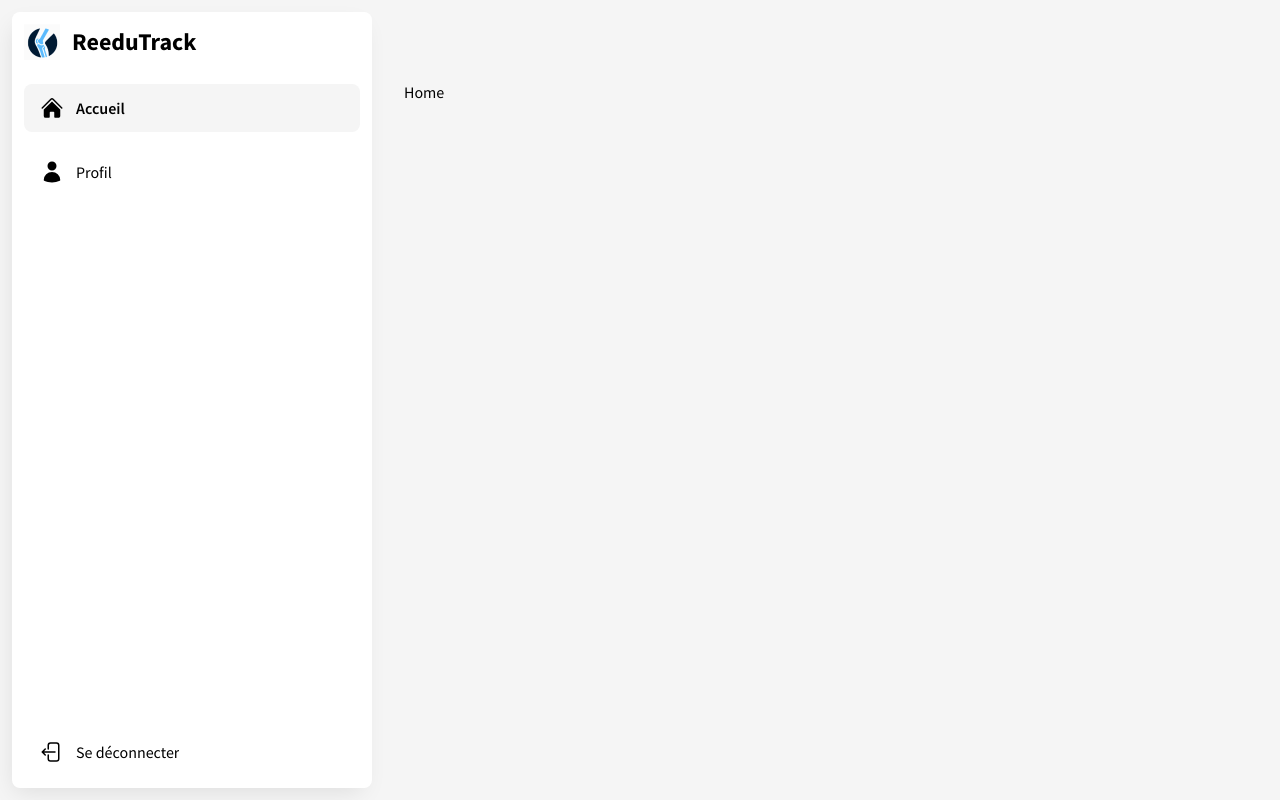
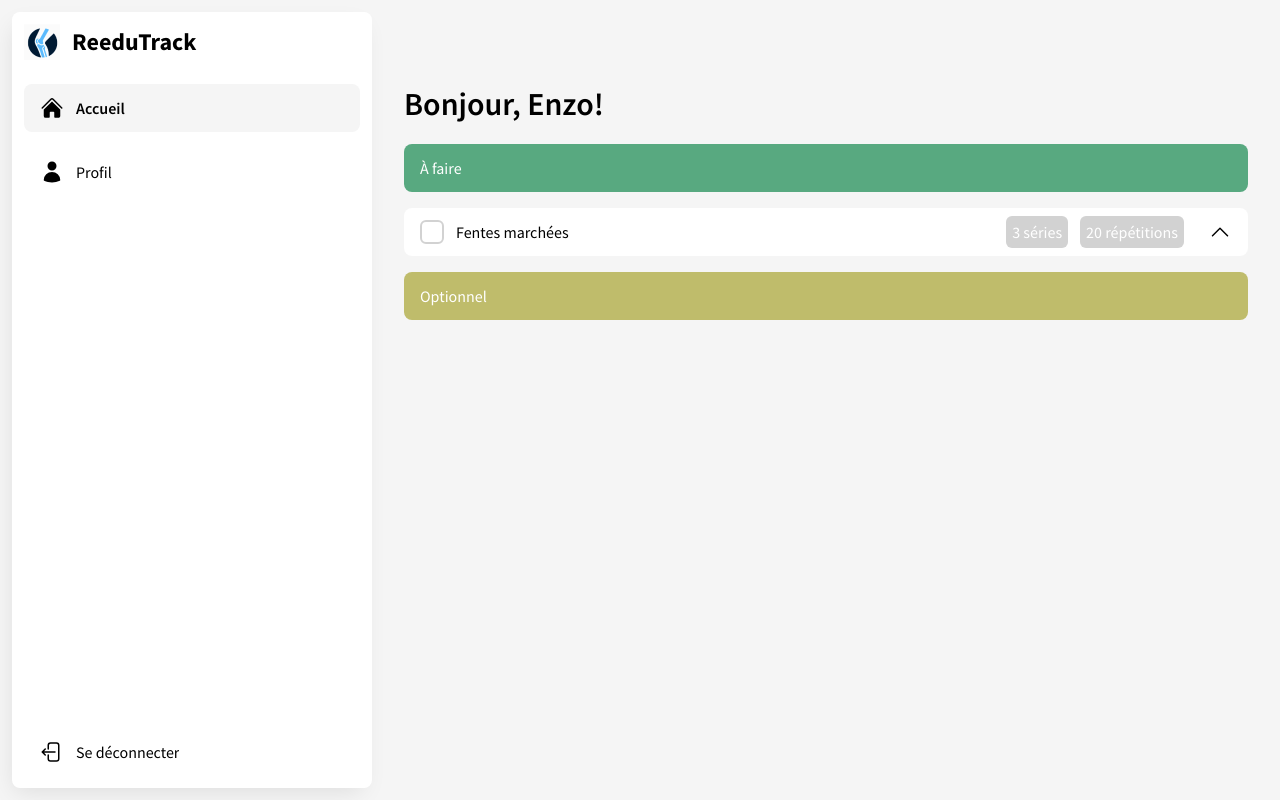
Before and after one commit to EnzoDelpy/ReeduTrack, a React (Vite) app: page / in a window 1280 px wide. Built offline with nearby package versions, Linux system fonts and the light colour scheme.

Commit message:
added todo exerices for customer

```diff
--- a/src/App.tsx
+++ b/src/App.tsx
@@ -10,7 +10,7 @@ function App() {
         <header>
           <Navbar></Navbar>
         </header>
-        <main className="lg:ml-[23.25rem] px-3 sm:px-8 py-20">
+        <main className="lg:ml-[23.25rem] px-3 sm:px-8 py-20 flex justify-center">
           <Routes>
             <Route path="/" element={<Home />}></Route>
             <Route path="/profile" element={<Profile />}></Route>
--- /dev/null
+++ b/src/components/Home/ExerciceItem.tsx
@@ -0,0 +1,19 @@
+import { useState } from "react";
+import ChevronUp from "../icons/ChevronUp";
+
+
+
+export default function ExerciceItem() {
+
+  const [isCollapsed, setIsCollapsed] = useState<boolean>(false);
+
+  return (
+    <div data-collapsed={isCollapsed} className={"w-full rounded-lg h-12 px-4 flex items-center bg-white gap-3 cursor-pointer"} onClick={()=>setIsCollapsed(!isCollapsed)}>
+      <input type="checkbox" className="h-6 w-6 rounded-md appearance-none checked:bg-green-custom border-gray-custom border-2 cursor-pointer" />
+      <span>Fentes marchées</span>
+      <div className="bg-gray-custom px-[0.375rem] py-1 text-white rounded-md ml-auto"><span>3 séries</span></div>
+      <div className="bg-gray-custom px-[0.375rem] py-1 text-white rounded-md"><span>20 répétitions</span></div>
+      <div data-collapsed={isCollapsed} className="ml-3 data-[collapsed=true]:rotate-180 transition-all duration-300"><ChevronUp></ChevronUp></div>
+    </div>
+  );
+}
--- a/src/components/Home/Home.tsx
+++ b/src/components/Home/Home.tsx
@@ -1,3 +1,11 @@
+import ExerciceItem from "./ExerciceItem";
+import TitleItem from "./TitleItem";
+
 export default function Home() {
-  return "Home";
+  return <div className="max-w-[60rem] w-full flex flex-col gap-4">
+    <h1 className="font-semibold text-[2rem]">Bonjour, Enzo!</h1>
+    <TitleItem color="bg-green-custom">À faire</TitleItem>
+    <ExerciceItem></ExerciceItem>
+    <TitleItem color="bg-yellow-custom">Optionnel</TitleItem>
+  </div>;
 }
--- /dev/null
+++ b/src/components/Home/TitleItem.tsx
@@ -0,0 +1,14 @@
+import { ReactNode } from "react";
+
+interface Props {
+    children: ReactNode;
+    color: string;
+  }
+
+export default function TitleItem({children, color}: Props) {
+  return (
+    <div className={"w-full rounded-lg h-12 px-4 flex items-center " + color}>
+      <span className="text-white">{children}</span>
+    </div>
+  );
+}
--- /dev/null
+++ b/src/components/icons/ChevronUp.tsx
@@ -0,0 +1,16 @@
+export default function ChevronUp() {
+  return (
+    <svg
+      xmlns="http://www.w3.org/2000/svg"
+      viewBox="0 0 24 24"
+      fill="currentColor"
+      className="size-6"
+    >
+      <path
+        fillRule="evenodd"
+        d="M11.47 7.72a.75.75 0 0 1 1.06 0l7.5 7.5a.75.75 0 1 1-1.06 1.06L12 9.31l-6.97 6.97a.75.75 0 0 1-1.06-1.06l7.5-7.5Z"
+        clipRule="evenodd"
+      />
+    </svg>
+  );
+}
--- a/tailwind.config.js
+++ b/tailwind.config.js
@@ -7,7 +7,10 @@ export default {
   theme: {
     extend: {
       colors: {
-        'bg-color': '#F5F5F5'
+        'bg-color': '#F5F5F5',
+        'green-custom': '#58A980',
+        'yellow-custom': '#BFBC6B',
+        'gray-custom': '#D2D2D2'
       }
     },
     fontFamily: {
```
